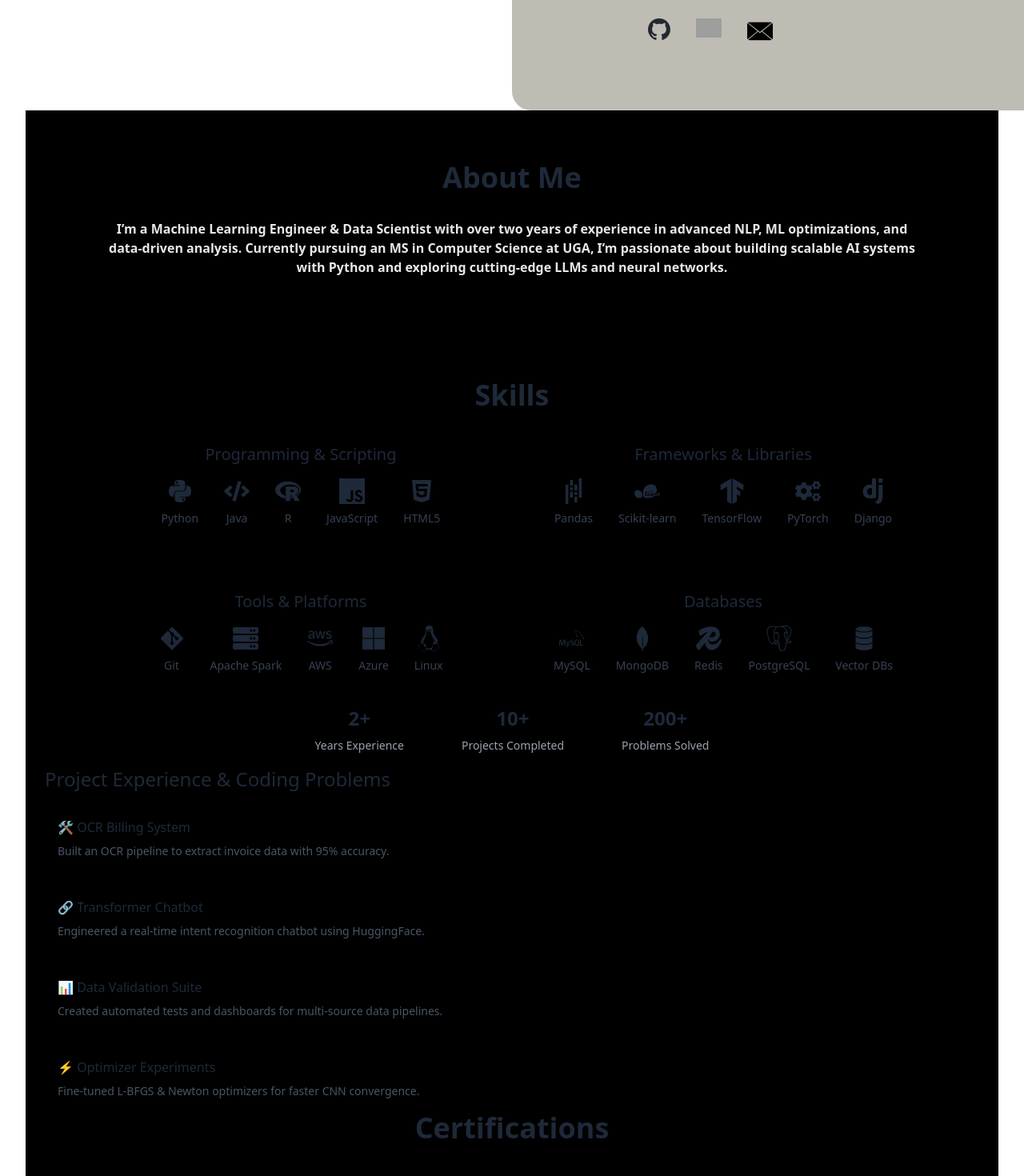
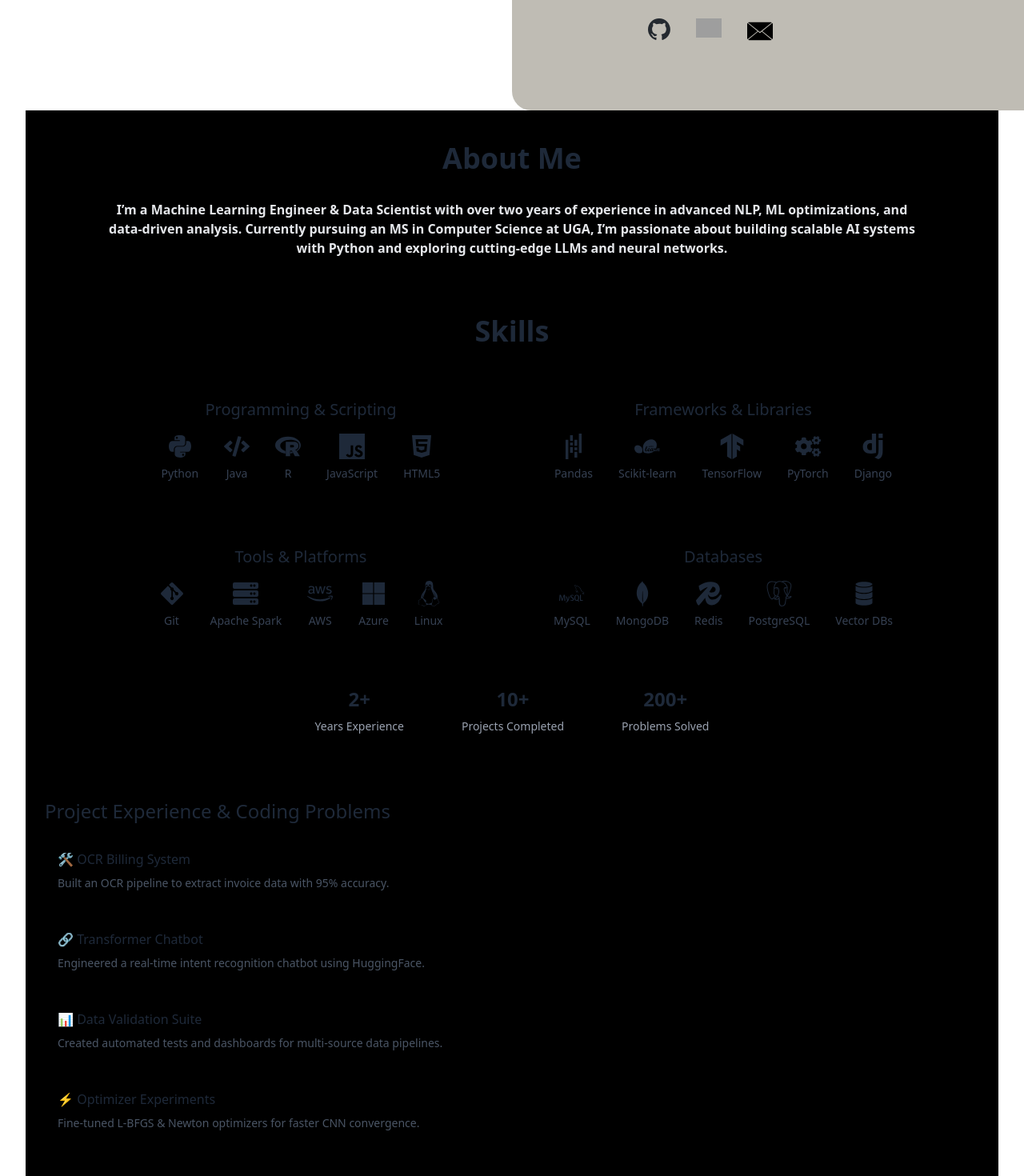
Before and after one commit to Charanvardhan/Portfolio, a Next.js app: page / in a window 1280 px wide. Shown: the part 320-1790 px from the top of the page at 80% size. Built offline with nearby package versions, Linux system fonts and the light colour scheme; grey boxes are pictures that could not be loaded.

Commit message:
Aligning the sections as needed

```diff
--- a/src/app/page.tsx
+++ b/src/app/page.tsx
@@ -172,7 +172,7 @@ export default function HomePage() {
       </section>
 
       {/* About */}
-      <section id="about" className="py-16 px-6 w-full bg-black">
+      <section id="about" className="py-10 px-6 w-full bg-black">
 
         <h2 className="font-playfair text-4xl text-primary text-center mb-8 font-bold">
           About Me
@@ -189,13 +189,13 @@ export default function HomePage() {
         </div>
       </section>
 
-      <section id="skills" className="py-16 px-6 w-full bg-black">
-        {/* ——— Skills ——— */}
-        <h2 className="font-playfair text-4xl text-primary text-center mb-4 font-bold">
+      {/* Skills */}
+      <section id="skills" className="py-8 px-6 w-full bg-black">
+        <h2 className="font-playfair text-4xl text-primary text-center mb-2 font-bold">
           Skills
         </h2>
 
-        <div className="max-w-5xl mx-auto grid grid-cols-2 gap-8">
+        <div className="max-w-5xl py-8 mx-auto grid grid-cols-2 gap-8">
           {/* Programming & Scripting */}
           <div className="p-6 bg-card rounded-lg shadow-md text-center">
             <h3 className="font-playfair text-xl text-secondary mb-4">
@@ -360,7 +360,9 @@ export default function HomePage() {
             <p className="text-gray-400 text-sm sm:text-base">Problems Solved</p>
           </div>
         </div>
+      </section>
 
+      <section id="projects" className="py-8 px-6 w-full bg-black">
         {/* Project Experience & Coding Problems */}
         <div>
           <h3 className="font-playfair text-2xl text-primary mb-4">
@@ -394,6 +396,8 @@ export default function HomePage() {
           </div>
         </div>
 
+      </section>
+      <section id="certifications" className="py-8 px-6 w-full bg-black">
         {/* Certifications */}
         <h2 className="font-playfair text-4xl text-primary text-center mb-12 font-bold">
           Certifications
```
